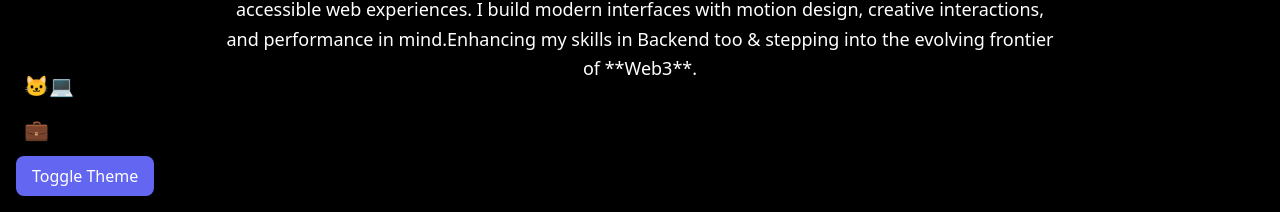
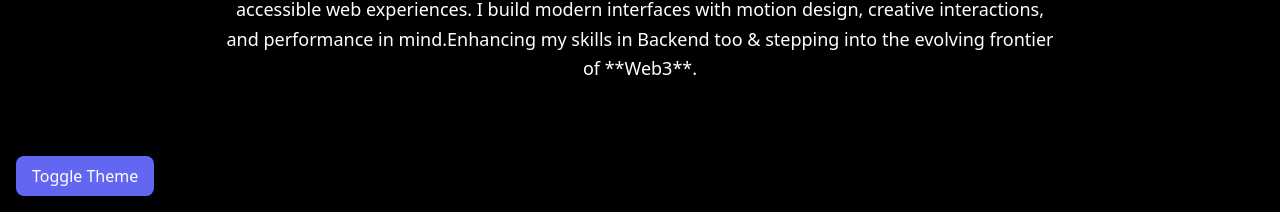
Before and after one commit to Suchetamon27/portfoliorepo, a React (Vite) app: page / in a window 1280 px wide. Shown: the part 588-800 px from the top of the page. Built offline with nearby package versions, Linux system fonts and the light colour scheme.

Commit message:
Update FloatingSocials.jsx

```diff
--- a/src/components/FloatingSocials.jsx
+++ b/src/components/FloatingSocials.jsx
@@ -1,9 +1,9 @@
 export default function FloatingSocials() {
 return (
 <div className="fixed left-6 bottom-6 flex flex-col gap-4 text-xl">
-<a href="https://github.com" className="hover:text-pink-500">🐱‍💻</a>
-<a href="https://linkedin.com" className="hover:text-pink-500">💼</a>
-<a href="https://instagram.com" className="hover:text-pink-500">📸</a>
+<a href="https://github.com" className="hover:text-pink-500"></a>
+<a href="https://linkedin.com" className="hover:text-pink-500"></a>
+<a href="https://instagram.com" className="hover:text-pink-500"></a>
 </div>
 );
 }
```
